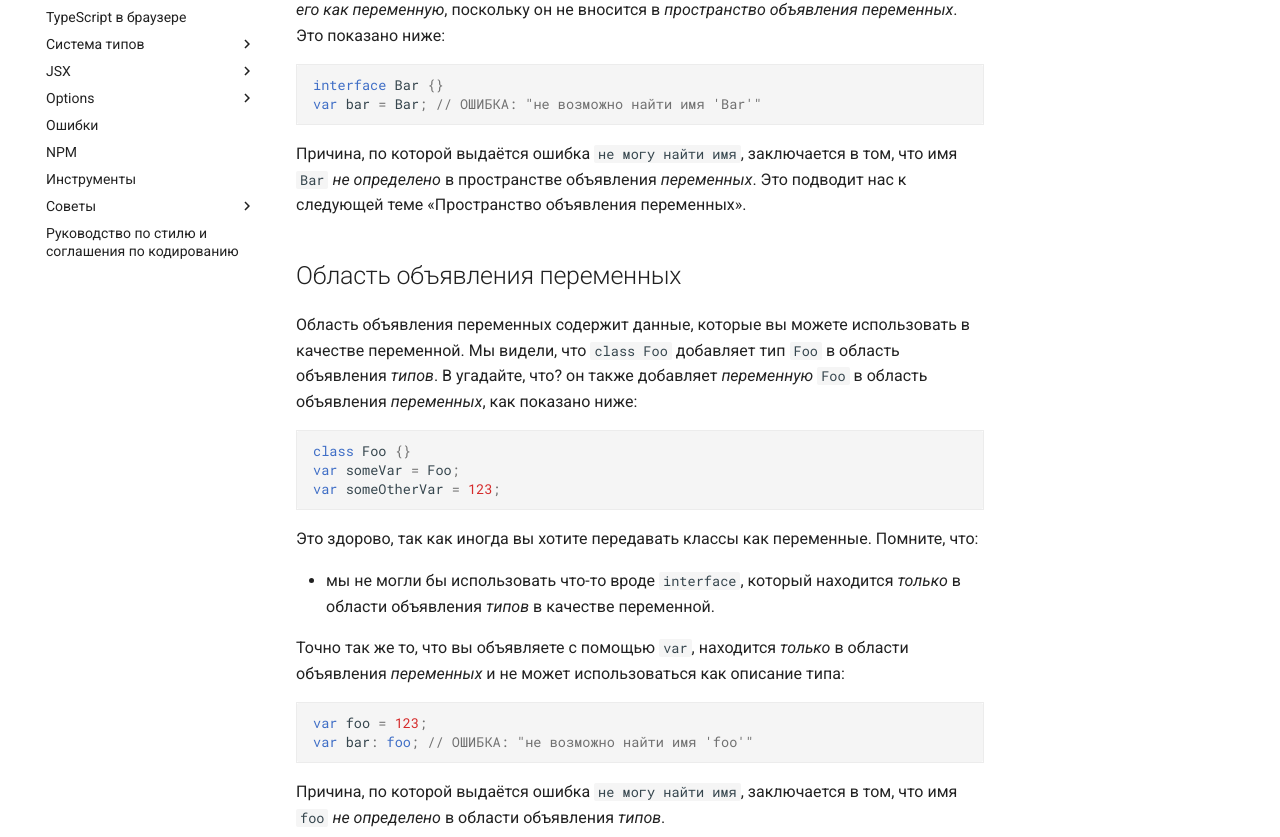
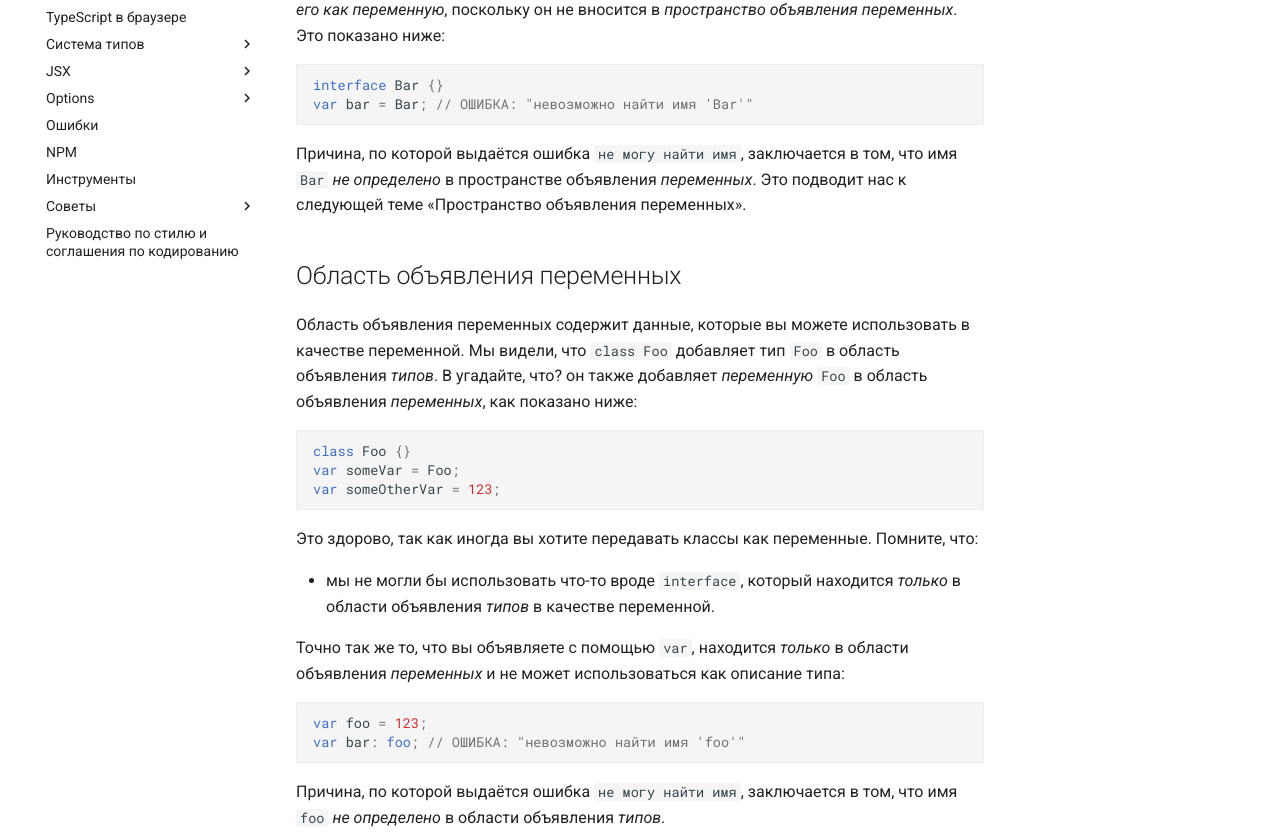
Before and after one commit to xsltdev/scriptdev.ru, an MkDocs documentation site: the page built from docs/book/project/declarationspaces.md, in a window 1280 px wide and 1400 px high, scrolled down 248 px. Shown: the part 480-1317 px from the top of the window. Built offline with MkDocs 1.6.1 and Material for MkDocs 9.7.7, drawn with Linux system fonts in a browser that asks for light colours; comment, search, counter and statistics services are not loaded.

Commit message:
corrected mistakes

````diff
--- a/docs/book/project/declarationspaces.md
+++ b/docs/book/project/declarationspaces.md
@@ -24,7 +24,7 @@ var bas: Bas;
 
 ```ts
 interface Bar {}
-var bar = Bar; // ОШИБКА: "не возможно найти имя 'Bar'"
+var bar = Bar; // ОШИБКА: "невозможно найти имя 'Bar'"
 ```
 
 Причина, по которой выдаётся ошибка `не могу найти имя`, заключается в том, что имя `Bar` _не определено_ в пространстве объявления _переменных_. Это подводит нас к следующей теме «Пространство объявления переменных».
@@ -47,7 +47,7 @@ var someOtherVar = 123;
 
 ```ts
 var foo = 123;
-var bar: foo; // ОШИБКА: "не возможно найти имя 'foo'"
+var bar: foo; // ОШИБКА: "невозможно найти имя 'foo'"
 ```
 
 Причина, по которой выдаётся ошибка `не могу найти имя`, заключается в том, что имя `foo` _не определено_ в области объявления _типов_.
````
